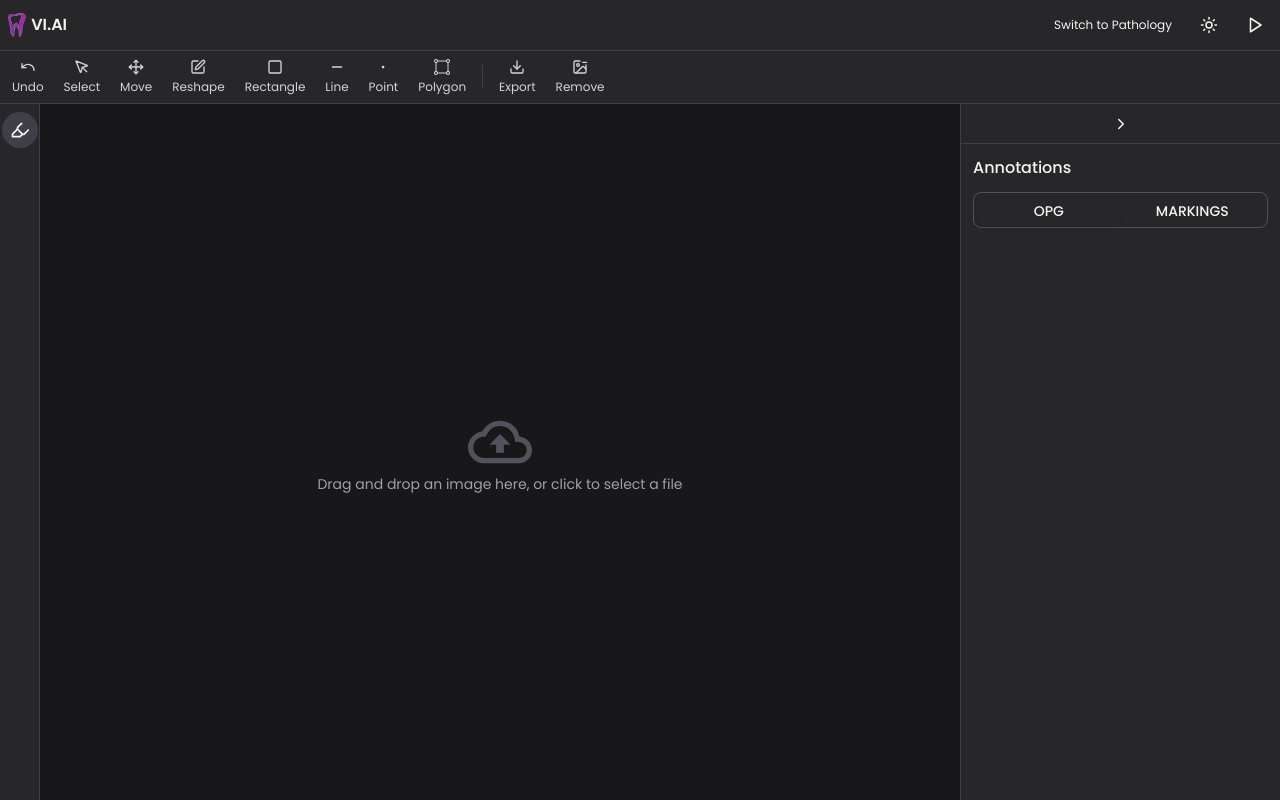
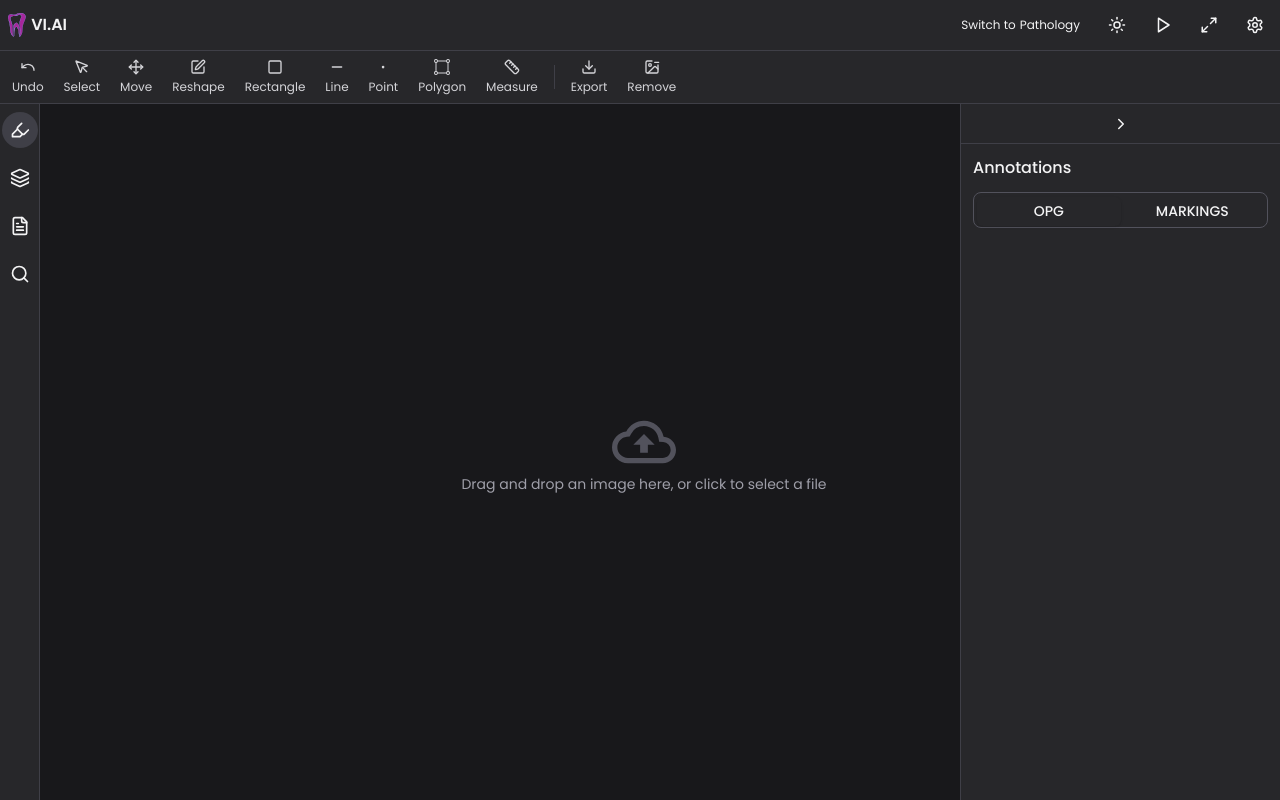
Before and after one commit to Sinanalungal/ai-frontend-updated, a React (Vite) app: page / in a window 1280 px wide. Built offline with nearby package versions, Linux system fonts and the light colour scheme.

Commit message:
changed annotation listing part to the fixed sidebar

```diff
--- a/src/components/Viewer.tsx
+++ b/src/components/Viewer.tsx
@@ -2,14 +2,14 @@ import React, { useState, useRef, useEffect, useCallback } from "react";
 import {
   ChevronLeft,
   ChevronRight,
-  // Maximize2,
-  // Layers,
-  // Settings,
-  // Search,
-  // Ruler,
+  Maximize2,
+  Layers,
+  Settings,
+  Search,
+  Ruler,
   Move,
   Download,
-  // FileText,
+  FileText,
   Moon,
   Sun,
   MousePointer,
@@ -38,6 +38,12 @@ import { classColors } from "@/constants/teethRelated";
 import { ToolButton } from "./ToolButton";
 import RenderOPGAnnotationsList from "./RenderOpgAnnotationsList";
 import RenderCustomAnnotationsList from "./RenderCustomAnnotationsList";
+import {
+  HoverCard,
+  HoverCardContent,
+  HoverCardTrigger,
+} from "@/components/ui/hover-card"
+
 
 interface Drawing {
   type: string;
@@ -95,7 +101,7 @@ export default function Viewer() {
   const [selectedFile, setSelectedFile] = useState<File | null>(null);
   const [checkType, setCheckType] = useState<"qc" | "path">("qc");
   const [isAnnotationEnabled, setIsAnnotationEnabled] = useState(true);
-  const [_uploadResponse, setUploadResponse] = useState<UploadResponse | null>(
+  const [uploadResponse, setUploadResponse] = useState<UploadResponse | null>(
     null
   );
   const [isLoading, setIsLoading] = useState(false);
@@ -128,7 +134,7 @@ export default function Viewer() {
   } | null>(null);
   const [drawingHistory, setDrawingHistory] = useState<Drawing[][]>([]);
   const [showSelecting, setShowSelecting] = useState(false);
-  const [_selectionPosition, setSelectionPosition] = useState({ x: 0, y: 0 });
+  const [selectionPosition, setSelectionPosition] = useState({ x: 0, y: 0 });
   const [editingId, setEditingId] = useState<string | null>(null);
 
   const canvasRef = useRef<HTMLCanvasElement>(null);
@@ -678,11 +684,11 @@ export default function Viewer() {
     const imageElement = containerRef.current?.querySelector("img");
     if (!imageElement) return;
 
-    // const displayedWidth = imageElement.clientWidth;
-    // const displayedHeight = imageElement.clientHeight;
-
-    // const scaleX = displayedWidth / imageSize.width;
-    // const scaleY = displayedHeight / imageSize.height;
+    const displayedWidth = imageElement.clientWidth;
+    const displayedHeight = imageElement.clientHeight;
+
+    const scaleX = displayedWidth / imageSize.width;
+    const scaleY = displayedHeight / imageSize.height;
 
     if (isTransforming && selectedShape && currentTool === "move") {
       const drawing = drawings.find((d) => d.id === selectedShape);
@@ -690,6 +696,7 @@ export default function Viewer() {
 
       const dx = x - transformOrigin.x;
       const dy = y - transformOrigin.y;
+      console.log(dx, dy);
 
       setDrawings(
         drawings.map((d) => {
@@ -918,32 +925,32 @@ export default function Viewer() {
     }
   };
 
-  // const handleSelectionSubmit = (
-  //   toothNumber: string,
-  //   pathology: string,
-  //   customPathology?: string
-  // ) => {
-  //   setDrawings((prev) => {
-  //     const lastDrawing = prev[prev.length - 1];
-  //     if (lastDrawing) {
-  //       const label =
-  //         pathology === "Other" && customPathology
-  //           ? `${toothNumber}  ${customPathology}`
-  //           : `${toothNumber}  ${pathology}`;
-
-  //       const updatedDrawing = {
-  //         ...lastDrawing,
-  //         label,
-  //         toothNumber,
-  //         pathology,
-  //         customPathology,
-  //       };
-  //       return [...prev.slice(0, -1), updatedDrawing];
-  //     }
-  //     return prev;
-  //   });
-  //   setShowSelecting(false);
-  // };
+  const handleSelectionSubmit = (
+    toothNumber: string,
+    pathology: string,
+    customPathology?: string
+  ) => {
+    setDrawings((prev) => {
+      const lastDrawing = prev[prev.length - 1];
+      if (lastDrawing) {
+        const label =
+          pathology === "Other" && customPathology
+            ? `${toothNumber}  ${customPathology}`
+            : `${toothNumber}  ${pathology}`;
+
+        const updatedDrawing = {
+          ...lastDrawing,
+          label,
+          toothNumber,
+          pathology,
+          customPathology,
+        };
+        return [...prev.slice(0, -1), updatedDrawing];
+      }
+      return prev;
+    });
+    setShowSelecting(false);
+  };
 
   const processApiResponse = (responseData: UploadResponse) => {
     const classMap = new Map<string, Annotation>();
@@ -1008,7 +1015,7 @@ export default function Viewer() {
     const scaleX = displayedWidth / imageSize.width;
     const scaleY = displayedHeight / imageSize.height;
 
-    annotations.forEach((annotation, _annIndex) => {
+    annotations.forEach((annotation, annIndex) => {
       annotation.roi_xyxy.forEach((coord) => {
         if (!coord.visible) return;
 
@@ -1139,7 +1146,7 @@ export default function Viewer() {
       tempCtx.drawImage(img, 0, 0, imageSize.width, imageSize.height);
 
       if (isAnnotationEnabled) {
-        annotations.forEach((annotation, _annIndex) => {
+        annotations.forEach((annotation, annIndex) => {
           annotation.roi_xyxy.forEach((coord) => {
             if (!coord.visible) return;
 
@@ -1506,12 +1513,13 @@ export default function Viewer() {
             <Tooltip>
               <TooltipTrigger asChild>
                 <button
-                  className={`p-2 text-xs ${buttonHoverColor} rounded-full`}
+                  className={`p-2 text-xs ${buttonHoverColor} rounded-full flex items-center gap-1`}
                   onClick={() =>
                     setCheckType(checkType === "qc" ? "path" : "qc")
                   }
                 >
-                  Switch to {checkType === "qc" ? "Pathology" : "QC"}
+                  <span className="max-sm:hidden">Switch to</span>
+                  <span>{checkType === "qc" ? "Pathology" : "QC"}</span>
                 </button>
               </TooltipTrigger>
               <TooltipContent
@@ -1561,7 +1569,7 @@ export default function Viewer() {
             </Tooltip>
           </TooltipProvider>
 
-          {/* <TooltipProvider delayDuration={200}>
+          <TooltipProvider delayDuration={200}>
             <Tooltip>
               <TooltipTrigger asChild>
                 <button className={`p-2 ${buttonHoverColor} rounded-full`}>
@@ -1591,12 +1599,12 @@ export default function Viewer() {
                 Open Settings
               </TooltipContent>
             </Tooltip>
-          </TooltipProvider> */}
+          </TooltipProvider>
         </div>
       </div>
 
       <div
-        className={`flex items-center p-1 gap-1 ${barBgColor} ${borderColor} border-b overflow-x-auto`}
+        className={`flex items-center p-1 gap-1 ${barBgColor} ${borderColor} border-b overflow-x-auto scrollbar-hide`}
       >
         <ToolButton
           icon={<Undo size={16} />}
@@ -1672,7 +1680,7 @@ export default function Viewer() {
             setIsTransforming(false);
           }}
         />
-        {/* <ToolButton icon={<Ruler size={16} />} label="Measure" theme={theme} /> */}
+        <ToolButton icon={<Ruler size={16} />} label="Measure" theme={theme} />
         <div className={`h-6 border-l ${borderColor} mx-1`}></div>
         <ToolButton
           icon={<Download size={16} />}
@@ -1712,21 +1720,44 @@ export default function Viewer() {
               </TooltipContent>
             </Tooltip>
           </TooltipProvider>
-          {/* <TooltipProvider delayDuration={200}>
+          <HoverCard>
+      <HoverCardTrigger>
+        <TooltipProvider delayDuration={200}>
           <Tooltip>
             <TooltipTrigger asChild>
               <button className={`p-2 rounded-full ${buttonHoverColor}`}>
                 <Layers size={20} />
               </button>
             </TooltipTrigger>
-              <TooltipContent
+            {/* <TooltipContent
               side="right"
               className="px-3 py-1.5 text-sm font-medium shadow-lg"
             >
               Layer Management
-              </TooltipContent>
+            </TooltipContent> */}
           </Tooltip>
         </TooltipProvider>
+      </HoverCardTrigger>
+
+      {/* Desktop hover card (right side) */}
+      <HoverCardContent
+        side="right"
+        sideOffset={8}
+        className="hidden md:block border-none font-poppins  text-xs bg-white shadow-2xl"
+      >
+        The React Framework – created and maintained by @vercel.
+      </HoverCardContent>
+
+      {/* Mobile hover card (bottom side) */}
+      <HoverCardContent
+        side="bottom"
+        sideOffset={8}
+        className="block md:hidden border-none font-poppins  text-xs bg-white shadow-2xl"
+      >
+        The React Framework – created and maintained by @vercel.
+      </HoverCardContent>
+    </HoverCard>
+
           <TooltipProvider delayDuration={200}>
             <Tooltip>
               <TooltipTrigger asChild>
@@ -1756,10 +1787,10 @@ export default function Viewer() {
                 Search Features
               </TooltipContent>
             </Tooltip>
-          </TooltipProvider> */}
+          </TooltipProvider>
         </div>
 
-        <div className="flex-1 relative overflow-hidden">
+        <div className="flex-  relative overflow-hidden" style={{ width: "calc(100% - 4.5rem)" }}>
           {isLoading && (
             <div
               className={`absolute z-50 inset-0 flex items-center justify-center ${bgColor} bg-opacity-50`}
@@ -1813,14 +1844,14 @@ export default function Viewer() {
             ) : (
               <>
                 <input {...getInputProps()} />
-                <div className="flex flex-col items-center justify-center">
+                <div className="flex flex-col  items-center justify-center">
                   <MdOutlineCloudUpload
                     size={64}
                     className={
                       theme === "dark" ? "text-zinc-600" : "text-gray-400"
                     }
                   />
-                  <p className={`text-sm ${secondaryTextColor}`}>
+                  <p className={`max-sm:text-xs text-sm ${secondaryTextColor}`}>
                     {isDragActive
                       ? "Drop the image here ..."
                       : "Drag and drop an image here, or click to select a file"}
@@ -1832,8 +1863,8 @@ export default function Viewer() {
         </div>
 
         <div
-          className={`transition-all duration-300 ease-in-out ${
-            infoPanelOpen ? "w-80" : "w-8"
+          className={`transition-all duration-300 fixed right-0 h-svh ease-in-out ${
+            infoPanelOpen ? "max-[400px]:w-full w-80" : "w-8"
           } ${panelBgColor} ${borderColor} border-l flex flex-col`}
         >
           <button
@@ -1848,7 +1879,7 @@ export default function Viewer() {
           </button>
 
           {infoPanelOpen && (
-            <div className="p-3 flex-1 overflow-y-auto">
+            <div className="p-3 flex-1 overflow-y-auto scrollbar-hide">
               <h3 className="font-medium mb-3">Annotations</h3>
 
               <Tabs defaultValue="OPG" className="w-full">
--- a/src/index.css
+++ b/src/index.css
@@ -13,3 +13,15 @@
 .font-roboto {
   font-family: 'Roboto', sans-serif;
 }
+
+
+@layer utilities {
+  .scrollbar-hide {
+    -ms-overflow-style: none; /* IE and Edge */
+    scrollbar-width: none; /* Firefox */
+  }
+
+  .scrollbar-hide::-webkit-scrollbar {
+    display: none; /* Chrome, Safari, Opera */
+  }
+}
```
Lines whose indentation alone changed are shown as unchanged.
